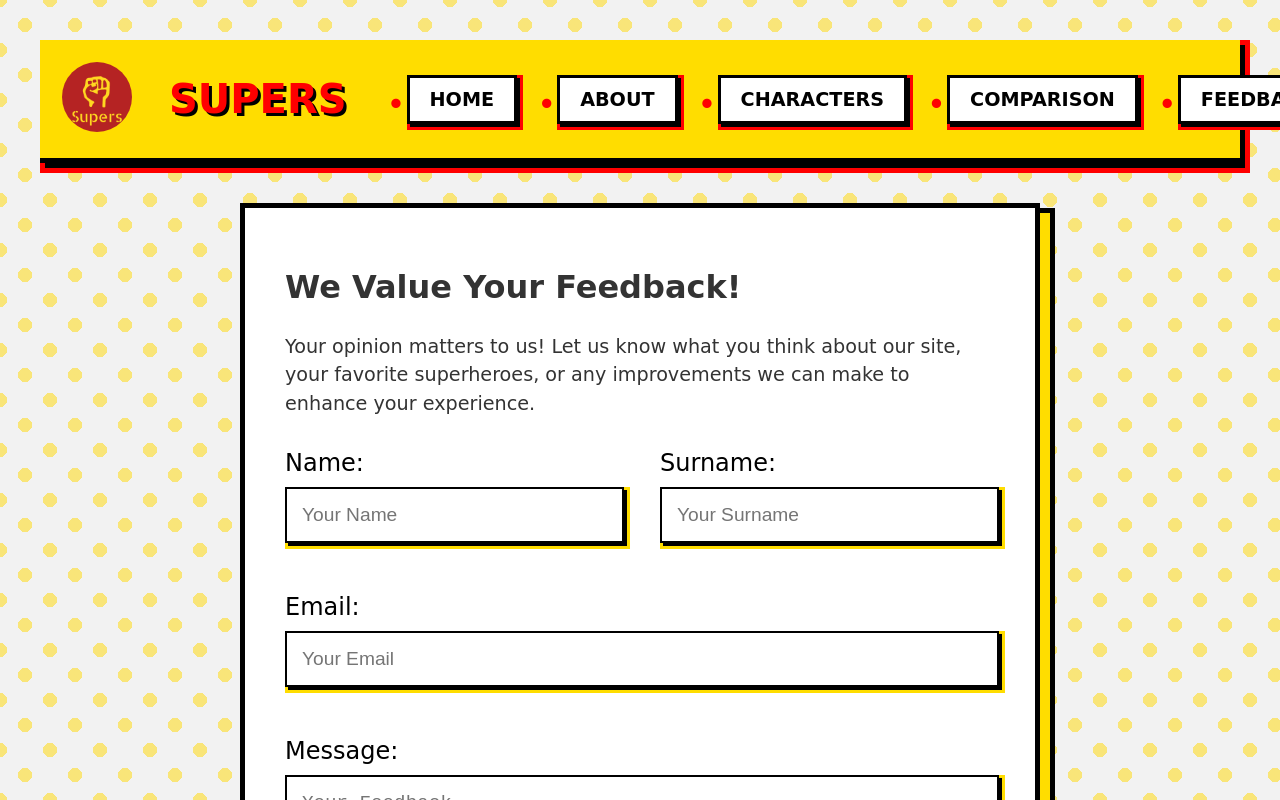
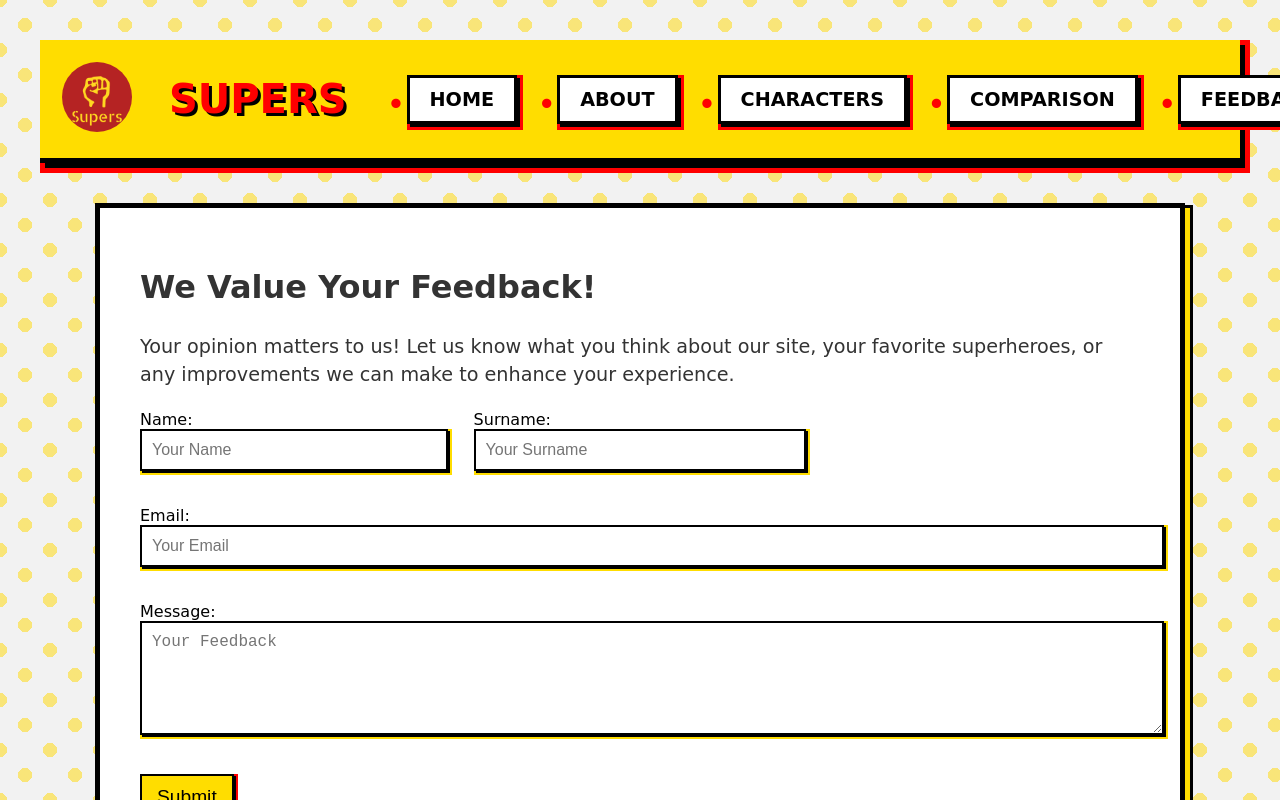
Before and after one commit to MichaelaKemp/DV200_S2_T4_Thoery, a React (Create React App) app in the folder superhero-backend/superhero-frontend/: page /feedback in a window 1280 px wide. Shown: the top 800 px of the page. Built offline with nearby package versions, Linux system fonts and the light colour scheme.

Commit message:
Adjusting to different screen sizes

```diff
--- a/superhero-backend/superhero-frontend/src/components/Feedback.css
+++ b/superhero-backend/superhero-frontend/src/components/Feedback.css
@@ -1,6 +1,6 @@
 /* Page container */
 .page-container {
-    max-width: 800px;
+  max-width: 100%;
   margin: 0 auto;
   padding: 0 20px;
 }
@@ -8,67 +8,54 @@
 /* Feedback form styling */
 .feedback-container {
   background-color: #fff;
-    padding: 40px;
+  padding: 20px;
   border: 5px solid black;
-    box-shadow: 10px 10px 0px #ffdd00, 10px 10px 0px 5px black;
-    max-width: 1400px;
+  box-shadow: 5px 5px 0px #ffdd00, 5px 5px 0px 3px black;
+  max-width: 100%;
   margin: 20px auto;
-    text-align: left; /* Align text to the left */
+  text-align: left;
 }
 
 /* Motivation text to encourage users */
 .motivation-text {
   font-size: 1.2rem;
   color: #333;
-    margin-bottom: 30px;
+  margin-bottom: 20px;
   line-height: 1.5;
 }
 
 /* Name and Surname container */
 .name-surname-group {
   display: flex;
-    justify-content: space-between;
-    gap: 70px; /* Adds space between the name and surname fields */
-    margin-bottom: 30px; /* Adds space below the name-surname group */
-  }
-
-  .name-input, .surname-input {
-    flex: 1; /* Ensure both input fields take equal width */
-    box-sizing: border-box; /* Ensure padding is included in the width */
+  flex-direction: column; /* Default to column layout */
+  gap: 20px;
+  margin-bottom: 20px;
 }
 
 /* Input fields styling */
 input, textarea {
   width: 100%;
-    padding: 15px; /* Adjust padding inside the input field */
-    font-size: 1.2rem;
+  padding: 10px;
+  font-size: 1rem;
   border: 2px solid black;
-    box-shadow: 3px 3px 0px black, 3px 3px 0px 3px #ffdd00;
-    margin-bottom: 20px; /* Adds spacing between inputs and the next element */
+  box-shadow: 2px 2px 0px black, 2px 2px 0px 2px #ffdd00;
+  margin-bottom: 15px;
 }
 
 /* Form group styling */
 .form-group {
-    margin-bottom: 30px; /* Adds space between the form groups */
-    padding-right: 30px; /* Adds padding to the right of the form group */
-  }
-
-  label {
-    display: block;
-    font-size: 1.5rem;
-    margin-bottom: 10px;
-    color: #000;
+  margin-bottom: 20px;
 }
 
 /* Button styling */
 .submit-btn {
-    padding: 10px 20px;
-    font-size: 1.2rem;
+  padding: 10px 15px;
+  font-size: 1rem;
   background-color: #ffdd00;
   color: #000;
   border: 2px solid black;
   cursor: pointer;
-    box-shadow: 3px 3px 0px black, 3px 3px 0px 3px #ff0000;
+  box-shadow: 2px 2px 0px black, 2px 2px 0px 2px #ff0000;
 }
 
 .submit-btn:hover {
@@ -78,8 +65,32 @@
 
 /* Thank you message */
 .thank-you-message {
-    font-size: 1.5rem;
+  font-size: 1.2rem;
   font-weight: bold;
   color: green;
-    margin-top: 20px;
+  margin-top: 15px;
 }
+
+/* Responsive Design - Media Queries */
+@media (min-width: 768px) {
+  .feedback-container {
+    max-width: 700px;
+    padding: 30px;
+  }
+
+  .name-surname-group {
+    flex-direction: row; /* Switch to row layout on larger screens */
+    gap: 50px;
+  }
+}
+
+@media (min-width: 1024px) {
+  .feedback-container {
+    max-width: 1000px;
+    padding: 40px;
+  }
+
+  .submit-btn {
+    font-size: 1.2rem;
+  }
+}
```
Lines whose indentation alone changed are shown as unchanged.
